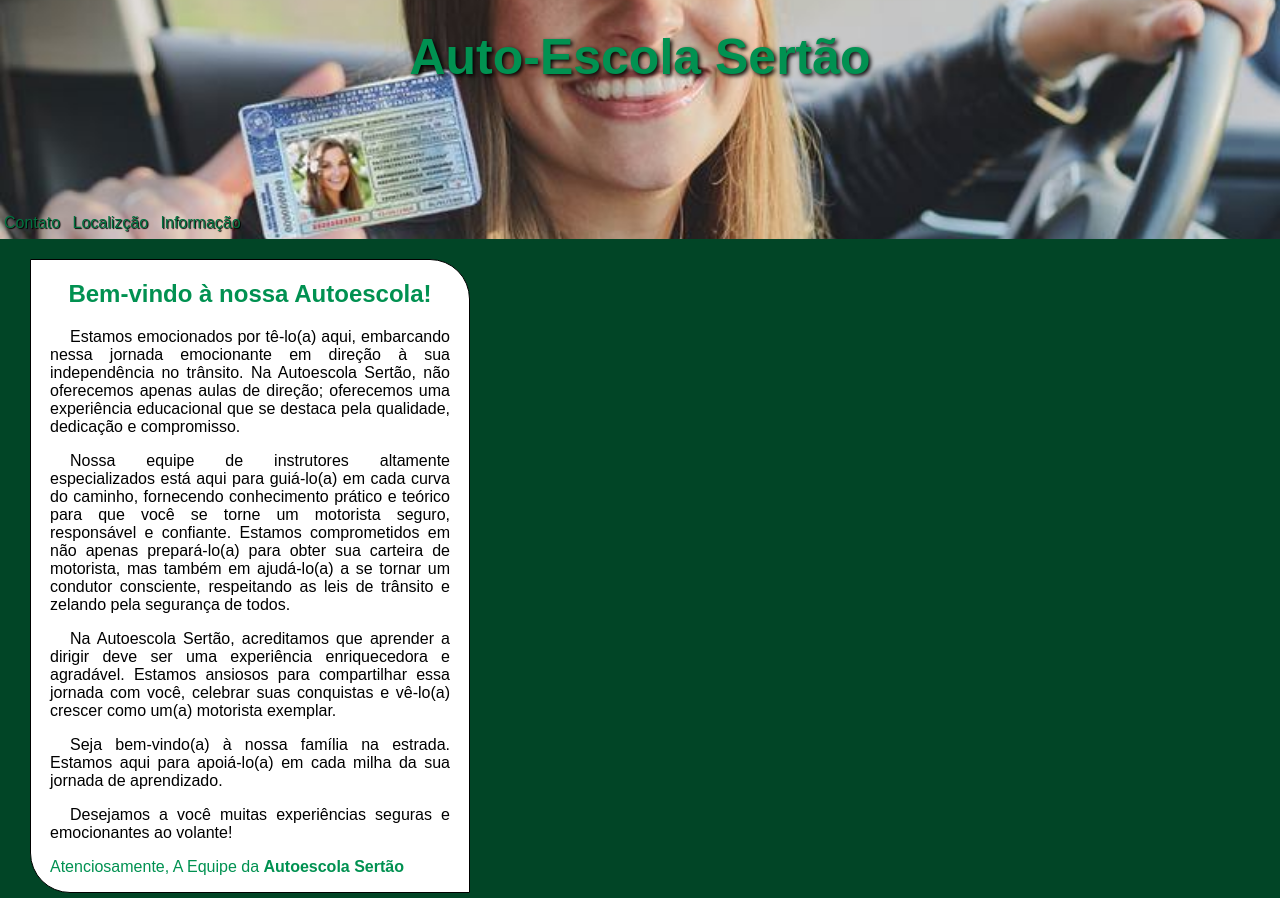
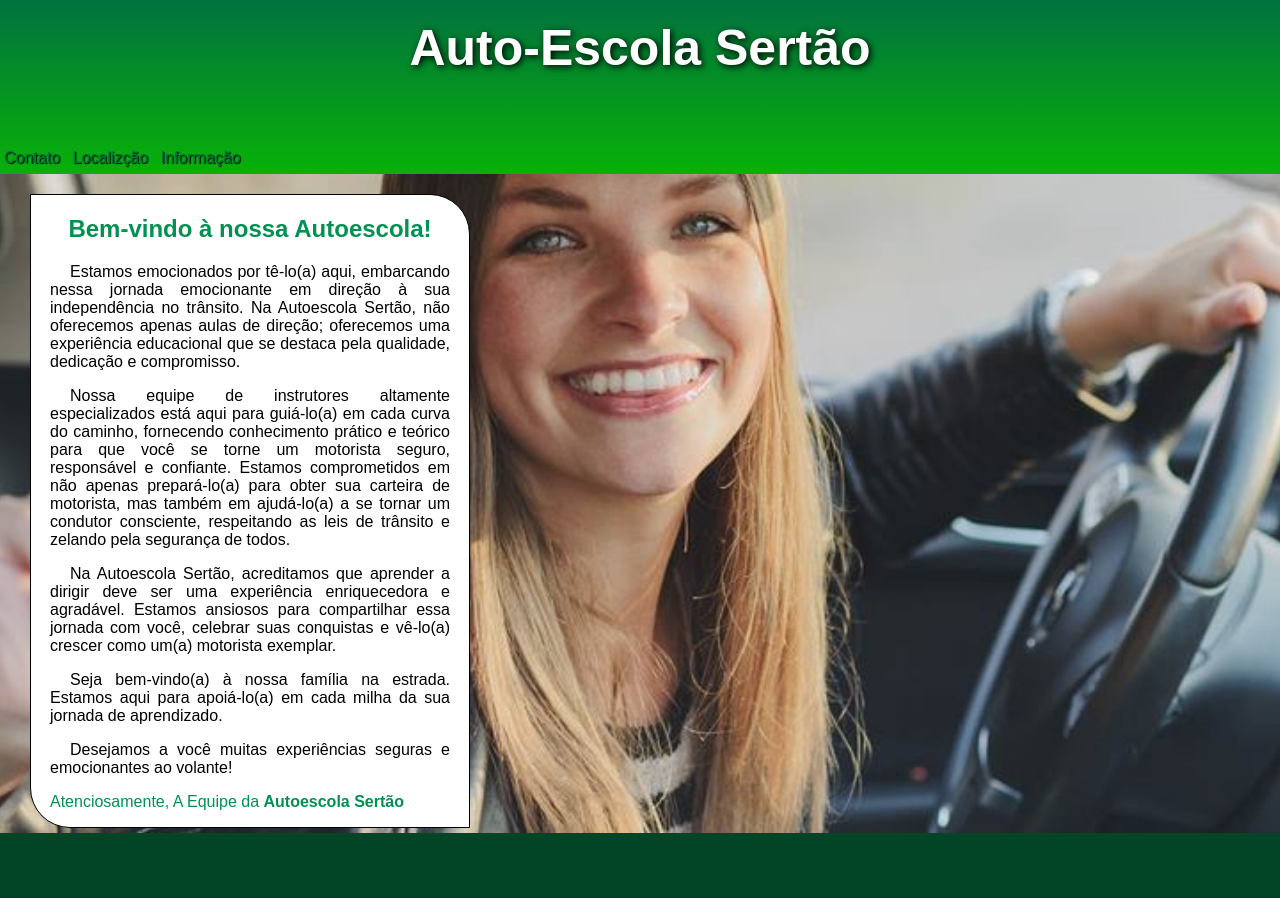
Before and after one commit to alissonricarte/auto-escola, a plain HTML site: page index.html in a window 1280 px wide. After the commit the page ends 833 px from the top, so only its background shows below. Drawn offline with Linux system fonts and the light colour scheme.

Commit message:
Update index.html

```diff
--- a/index.html
+++ b/index.html
@@ -9,23 +9,23 @@
         body{
             background-color:#014526;
             font-family: Arial, Helvetica, sans-serif;
+            background-image: url("imagens/fundo\ auto\ escola.jpg");
+            background-repeat: no-repeat;
+            background-position: center center;
+            background-size: cover;
             margin: auto;
         }
         header{
             height: 100%;
-            background-color: yellowgreen;
-            padding: 10px 0px 7px 0px;
-            background-image: url("imagens/fundo\ auto\ escola.jpg");
-            background-position: center center;
-            background-repeat: no-repeat;
-            background-size: 100%;
+            background-image: linear-gradient(to bottom,#01723f, rgb(8, 177, 8) );
+            padding: 1px 0px 7px 0px;
         }
         header > h1{
             text-align: center;
             font-size: 50px;
-            margin: 18px 0px 128px 0px;
-            color: #019151;
-            text-shadow: 2px 2px 4px black;
+            margin: 18px 0px 72px 0px;
+            color: white;
+            text-shadow: 2px 2px 7px black;
         }
         nav > a{
             color:#01723f;
```
